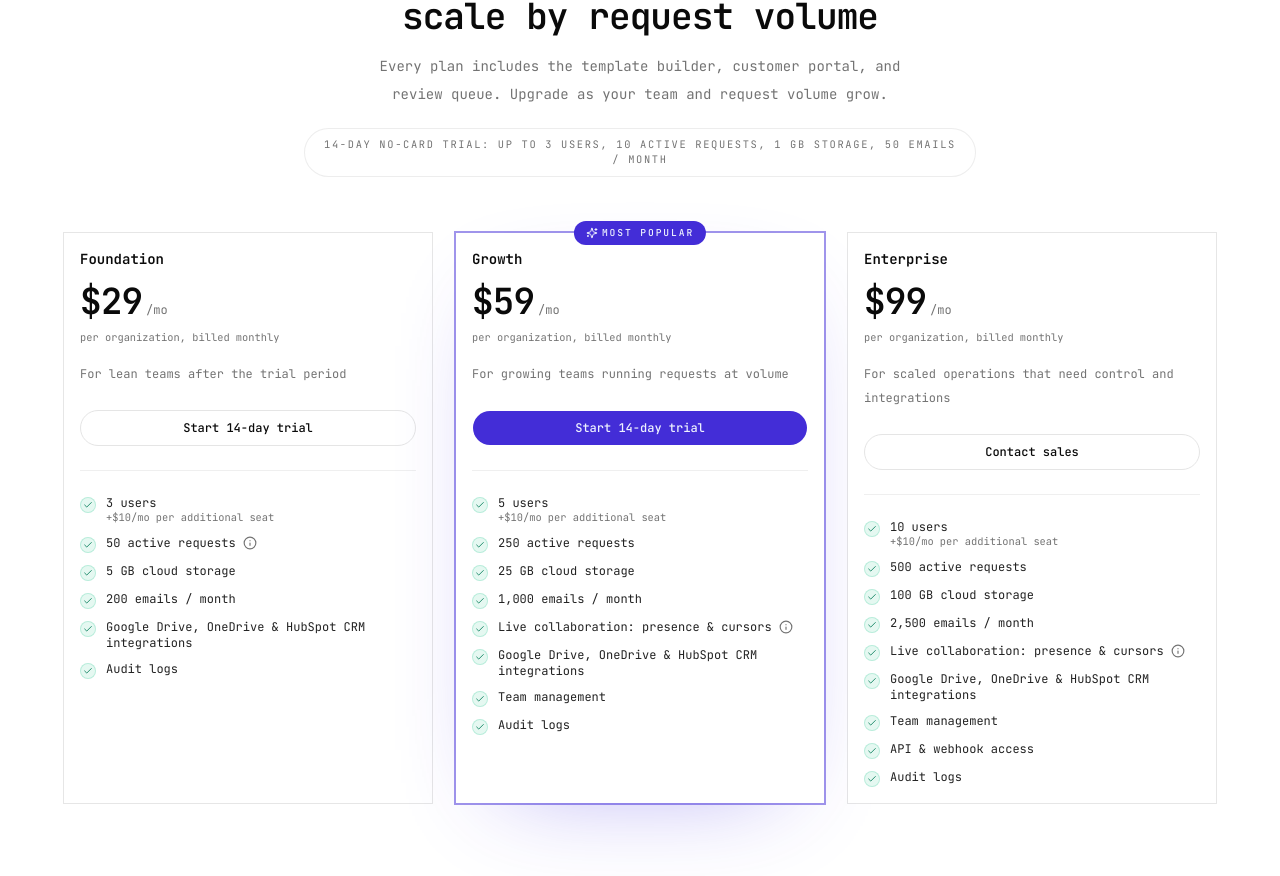
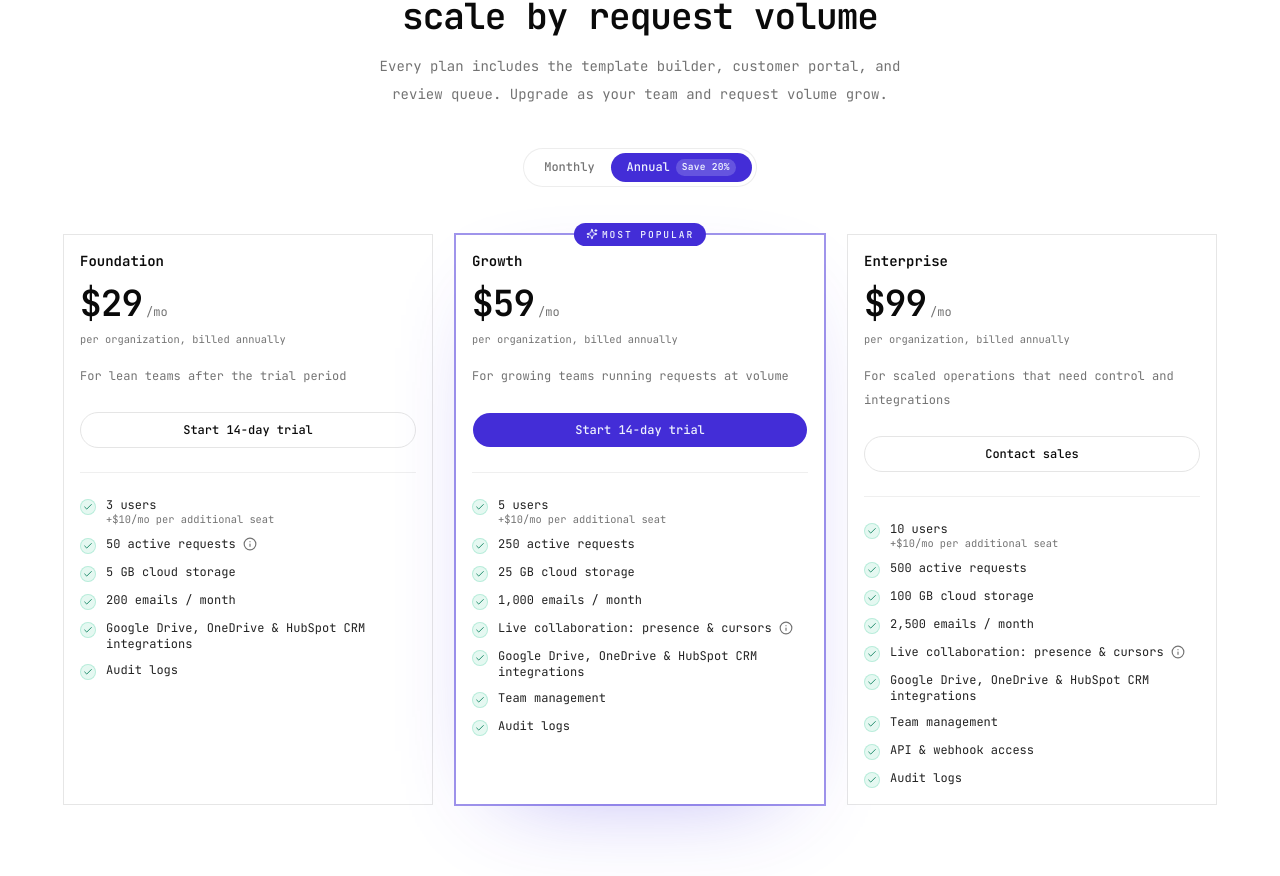
Before and after one commit to iCanbolat/swifty-doc-landing, a Next.js app: page / in a window 1280 px wide. Shown: the part 4617-5493 px from the top of the page. Built offline with nearby package versions, Linux system fonts and the light colour scheme; no server answers.

Commit message:
pricing edits

```diff
--- a/components/sections/pricing.tsx
+++ b/components/sections/pricing.tsx
@@ -1,3 +1,6 @@
+"use client";
+
+import { useState } from "react";
 import { Check, Sparkles } from "lucide-react";
 
 import { Reveal, Stagger, StaggerItem } from "@/components/motion/reveal";
@@ -22,6 +25,12 @@ type Plan = {
   featured?: boolean;
   features: PlanFeature[];
 };
+
+type BillingPeriod = "annual" | "monthly";
+
+// Listed plan prices are the annual (billed-yearly) monthly-equivalent rate.
+// Paying monthly costs 20% more.
+const MONTHLY_MULTIPLIER = 1.2;
 
 const BOOK_DEMO_URL = resolveBookDemoUrl();
 
@@ -89,6 +98,8 @@ const PLANS: Plan[] = [
 ];
 
 export function Pricing() {
+  const [billing, setBilling] = useState<BillingPeriod>("annual");
+
   return (
     <section id="pricing" className="scroll-mt-24 px-6 py-20 lg:px-8 lg:py-28">
       <div className="mx-auto max-w-6xl">
@@ -103,13 +114,56 @@ export function Pricing() {
             Every plan includes the template builder, customer portal, and
             review queue. Upgrade as your team and request volume grow.
           </p>
-          <p className="mx-auto mt-5 inline-flex max-w-2xl items-center rounded-full border border-border/70 bg-background/80 px-4 py-2 text-[0.65rem] tracking-[0.16em] text-muted-foreground uppercase">
-            14-day no-card trial: up to 3 users, 10 active requests, 1 GB
-            storage, 50 emails / month
-          </p>
         </Reveal>
 
-        <Stagger className="mt-14 grid gap-6 lg:grid-cols-3">
+        <Reveal className="mt-10 flex justify-center">
+          <div
+            role="tablist"
+            aria-label="Billing period"
+            className="inline-flex items-center rounded-full border border-border/70 bg-background/80 p-1 text-xs"
+          >
+            <button
+              type="button"
+              role="tab"
+              aria-selected={billing === "monthly"}
+              onClick={() => setBilling("monthly")}
+              className={cn(
+                "rounded-full px-4 py-1.5 font-medium transition-colors",
+                billing === "monthly"
+                  ? "bg-primary text-primary-foreground"
+                  : "text-muted-foreground hover:text-foreground",
+              )}
+            >
+              Monthly
+            </button>
+            <button
+              type="button"
+              role="tab"
+              aria-selected={billing === "annual"}
+              onClick={() => setBilling("annual")}
+              className={cn(
+                "inline-flex items-center gap-1.5 rounded-full px-4 py-1.5 font-medium transition-colors",
+                billing === "annual"
+                  ? "bg-primary text-primary-foreground"
+                  : "text-muted-foreground hover:text-foreground",
+              )}
+            >
+              Annual
+              <span
+                className={cn(
+                  "rounded-full px-1.5 py-0.5 text-[0.6rem] font-semibold tracking-wide",
+                  billing === "annual"
+                    ? "bg-primary-foreground/20 text-primary-foreground"
+                    : "bg-emerald-500/10 text-emerald-700",
+                )}
+              >
+                Save 20%
+              </span>
+            </button>
+          </div>
+        </Reveal>
+
+        <Stagger className="mt-12 grid gap-6 lg:grid-cols-3">
           {PLANS.map((plan) => (
             <StaggerItem key={plan.name} className="h-full">
               <Card
@@ -132,12 +186,17 @@ export function Pricing() {
                   </p>
                   <div className="mt-2 flex items-baseline gap-1">
                     <span className="text-4xl font-semibold tracking-tight text-foreground">
-                      ${plan.price}
+                      $
+                      {billing === "annual"
+                        ? plan.price
+                        : Math.round(plan.price * MONTHLY_MULTIPLIER)}
                     </span>
                     <span className="text-xs text-muted-foreground">/mo</span>
                   </div>
                   <p className="mt-1 text-[0.65rem] text-muted-foreground">
-                    per organization, billed monthly
+                    {billing === "annual"
+                      ? "per organization, billed annually"
+                      : "per organization, billed monthly"}
                   </p>
                   <p className="mt-3 text-xs leading-6 text-muted-foreground">
                     {plan.tagline}
```
Also changed, not shown: 1 other file (tests, documents, lock files or other folders).
